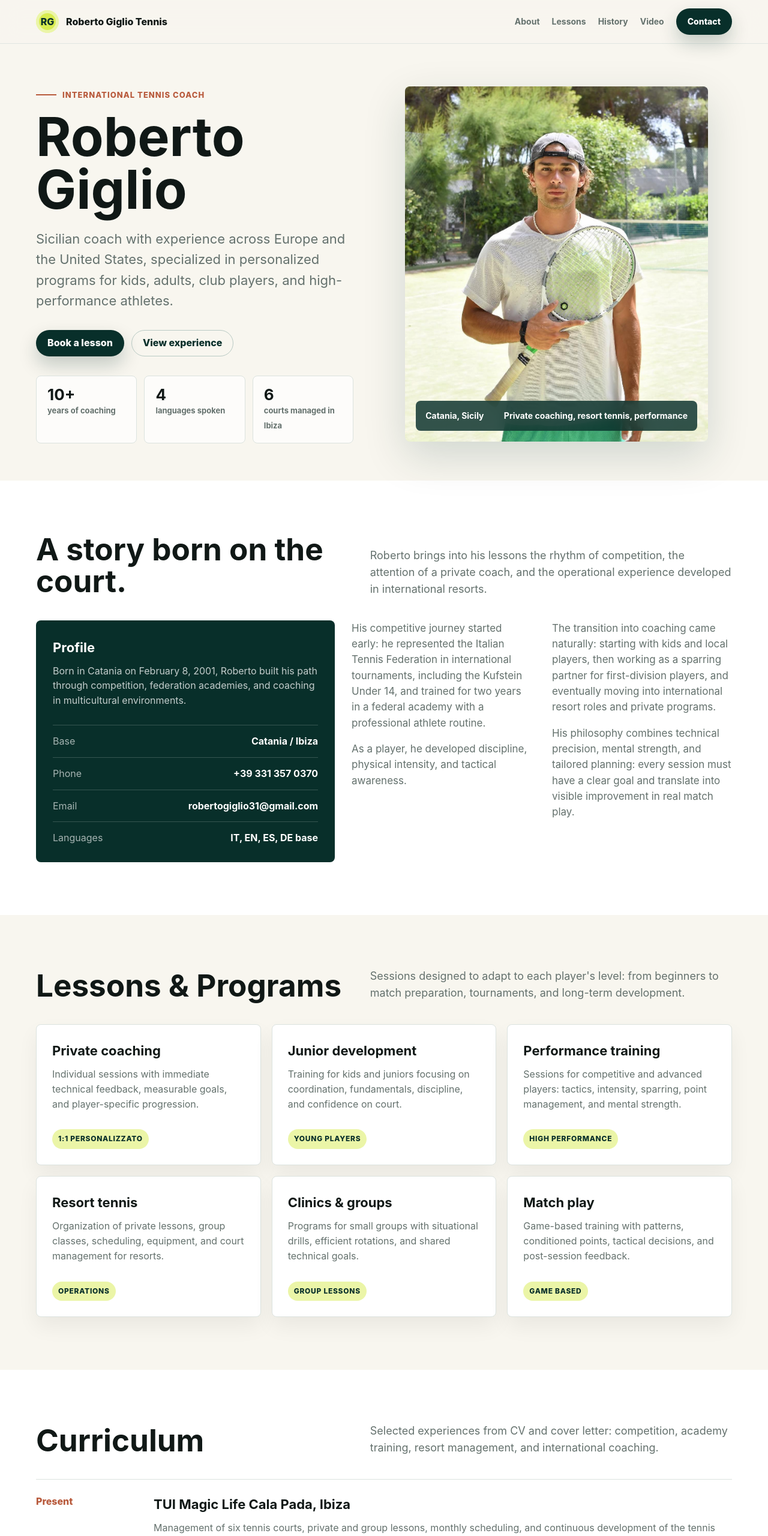
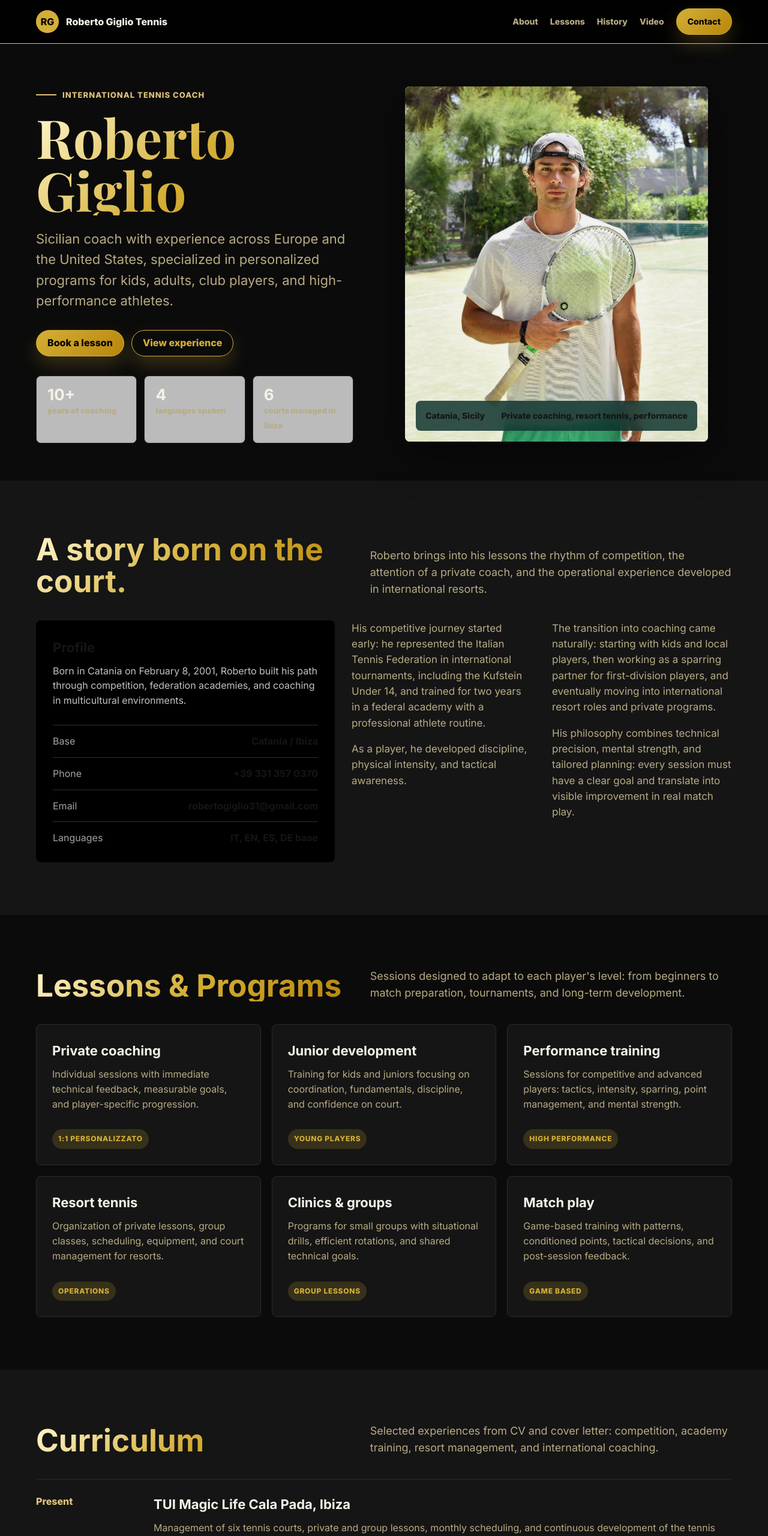
Before and after one commit to MartaGiglio/roberto-giglio-tennis, a plain HTML site: page index.html in a window 1280 px wide. Shown: the top 2560 px of the page at 60% size. Drawn offline with nearby package versions, Linux system fonts and the light colour scheme.

Commit message:
Revise styles and color palette in index.html
Updated color scheme and typography for improved aesthetics.

```diff
--- a/index.html
+++ b/index.html
@@ -1,23 +1,27 @@
 <!doctype html>
 <html lang="it">
   <head>
+    <link rel="preconnect" href="https://fonts.googleapis.com">
+    <link rel="preconnect" href="https://fonts.gstatic.com" crossorigin>
+
+    <link href="https://fonts.googleapis.com/css2?family=Playfair+Display:wght@600;700;800&family=Inter:wght@400;500;600;700;800&display=swap" rel="stylesheet">
     <meta charset="utf-8">
     <meta name="viewport" content="width=device-width, initial-scale=1">
     <title>Roberto Giglio | Tennis Coach</title>
     <meta name="description" content="Roberto Giglio, tennis coach internazionale da Catania: lezioni private, programmi personalizzati, esperienza in resort e high-performance training.">
     <style>
       :root {
-        --ink: #101816;
-        --muted: #64716d;
-        --paper: #f8f6ef;
-        --white: #ffffff;
-        --green: #0f5f4f;
-        --deep: #082f2a;
-        --lime: #d8ec50;
-        --clay: #b85a3c;
-        --line: #dce3df;
-        --shadow: 0 24px 70px rgba(8, 47, 42, 0.16);
-      }
+        --ink: #f5f2e8;
+        --muted: #b8ab84;
+        --paper: #0b0b0b;
+        --white: #151515;
+        --green: #c8a96b;
+        --deep: #000000;
+        --lime: #d4af37;
+        --clay: #e0c27a;
+        --line: #2a2a2a;
+        --shadow: 0 24px 70px rgba(0, 0, 0, 0.45);
+}
 
       * {
         box-sizing: border-box;
@@ -31,7 +35,7 @@
         margin: 0;
         background: var(--paper);
         color: var(--ink);
-        font-family: Inter, ui-sans-serif, system-ui, -apple-system, BlinkMacSystemFont, "Segoe UI", sans-serif;
+        font-family: Inter, sans-serif;
         line-height: 1.55;
       }
 
@@ -51,7 +55,7 @@
         top: 0;
         z-index: 20;
         border-bottom: 1px solid rgba(220, 227, 223, 0.86);
-        background: rgba(248, 246, 239, 0.9);
+        background: rgba(0, 0, 0, 0.88);
         backdrop-filter: blur(18px);
       }
 
@@ -79,12 +83,13 @@
       .brand-mark {
         width: 38px;
         height: 38px;
+        font-weight: 900;
         border-radius: 50%;
         display: grid;
         place-items: center;
         color: var(--deep);
         background: var(--lime);
-        box-shadow: inset 0 0 0 5px rgba(255, 255, 255, 0.5);
+        box-shadow: inset 0 0 0 5px rgba(212,175,55,0.4);
       }
 
       .links {
@@ -106,20 +111,23 @@
         align-items: center;
         justify-content: center;
         gap: 8px;
-        border: 1px solid transparent;
+        border: 1px solid #d4af37;
         border-radius: 999px;
         padding: 0 18px;
-        background: var(--deep);
-        color: var(--white);
+        background: linear-gradient(
+          135deg,
+          #d4af37,
+          #b8860b
+        );
+        color: #000;
         font-weight: 850;
-        box-shadow: 0 14px 30px rgba(8, 47, 42, 0.22);
+        box-shadow: 0 14px 30px rgba(212, 175, 55, 0.22);
       }
 
       .button.secondary {
-        color: var(--deep);
+        color: #d4af37;
         background: transparent;
-        border-color: #b9cac4;
-        box-shadow: none;
+        border-color: #d4af37;
       }
 
       .hero {
@@ -163,10 +171,19 @@
       }
 
       h1 {
+        font-family: "Playfair Display", serif;
         margin-bottom: 22px;
         font-size: clamp(48px, 7vw, 92px);
         line-height: 0.98;
         letter-spacing: 0;
+        background: linear-gradient(
+          135deg,
+          #fff6cc,
+          #d4af37,
+          #b8860b
+        );
+        -webkit-background-clip: text;
+        -webkit-text-fill-color: transparent;
       }
 
       h2 {
@@ -174,6 +191,14 @@
         font-size: clamp(32px, 4vw, 54px);
         line-height: 1.04;
         letter-spacing: 0;
+        background: linear-gradient(
+          135deg,
+          #fff6cc,
+          #d4af37,
+          #b8860b
+        );
+        -webkit-background-clip: text;
+        -webkit-text-fill-color: transparent;
       }
 
       h3 {
@@ -233,6 +258,8 @@
         height: min(690px, 74vh);
         object-fit: cover;
         object-position: center 20%;
+
+        filter: brightness(0.92) contrast(1.08);
       }
 
       .portrait-caption {
@@ -336,7 +363,8 @@
         border: 1px solid var(--line);
         border-radius: 8px;
         background: var(--white);
-        box-shadow: 0 16px 34px rgba(16, 24, 22, 0.06);
+        color: #f5f2e8
+        box-shadow: 0 16px 34px rgba(0, 0, 0, 0.35);
       }
 
       .card {
@@ -352,8 +380,8 @@
         margin-top: 14px;
         padding: 7px 10px;
         border-radius: 999px;
-        color: var(--deep);
-        background: rgba(216, 236, 80, 0.5);
+        color: #d4af37;
+        background: rgba(212, 175, 55, 0.18);
         font-size: 12px;
         font-weight: 850;
         text-transform: uppercase;
@@ -386,7 +414,7 @@
       .media-band {
         color: var(--white);
         background:
-          linear-gradient(120deg, rgba(8, 47, 42, 0.95), rgba(15, 95, 79, 0.9)),
+          linear-gradient(120deg, rgba(0,0,0,0.96), rgba(25,25,25,0.92)),
           var(--deep);
       }
 
@@ -488,11 +516,11 @@
       textarea {
         width: 100%;
         min-height: 52px;
-        border: 1px solid var(--line);
+        border: 1px solid #3a3a3a;
         border-radius: 8px;
         padding: 12px 14px;
-        background: var(--white);
-        color: var(--ink);
+        background: #101010;
+        color: #f5f2e8;
         font: inherit;
       }
 
@@ -502,6 +530,7 @@
       }
 
       .footer {
+        background: #050505;
         border-top: 1px solid var(--line);
         padding: 28px 0;
         color: var(--muted);
```
